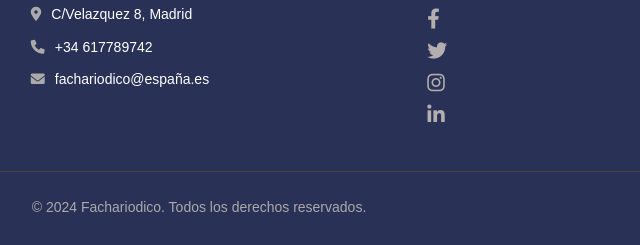
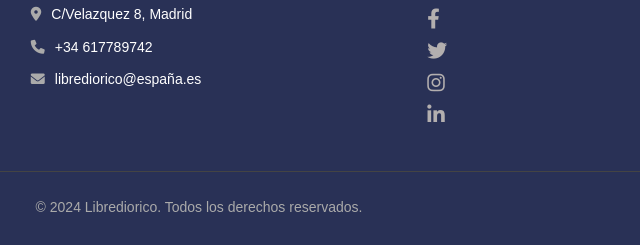
Before and after one commit to DatreRSX/Fachariodico, a plain HTML site: page index.html in a window 1280 px wide. Shown: the part 1359-1604 px from the top of the page, 441-1081 px from the left. Drawn offline with Linux system fonts and the light colour scheme.

Commit message:
eh profe menso facha

```diff
--- a/index.html
+++ b/index.html
@@ -2,7 +2,7 @@
 <html>
 
 <head>
-<title>Fachariodico</title>
+<title>Librediorico</title>
 <link rel="stylesheet" type="text/css" href="styles.css">
 <meta name="viewport" content="width=device-width, initial-scale=1.0">
 <link href="https://cdnjs.cloudflare.com/ajax/libs/font-awesome/6.0.0-beta3/css/all.min.css" rel="stylesheet">
@@ -14,7 +14,7 @@
 
 <div id="CajonTitulo">
 <div><img id="logo" src="logo.png" alt="logo"></div>
-<div id="Titulo">Fachariodico</div>
+<div id="Titulo">Librediorico</div>
 </div>
 
 <div id="ui">
@@ -123,7 +123,7 @@
           <ul>
               <li><i class="fas fa-map-marker-alt"></i>C/Velazquez 8, Madrid</li>
               <li><i class="fas fa-phone"></i> +34 617789742</li>
-              <li><i class="fas fa-envelope"></i>fachariodico@españa.es</li>
+              <li><i class="fas fa-envelope"></i>librediorico@españa.es</li>
           </ul>
       </div>
 
@@ -149,7 +149,7 @@
   </div>
 
   <div class="footer-bottom">
-      <p>&copy; 2024 Fachariodico. Todos los derechos reservados.</p>
+      <p>&copy; 2024 Librediorico. Todos los derechos reservados.</p>
   </div>
 </footer>
 </body>
--- a/styles.css
+++ b/styles.css
@@ -321,7 +321,8 @@ h1
 margin:8px
 }
 
-  @media (max-width: 768px) {
+  @media (max-width: 768px)
+  {
     .noticia {
       width: 48%;
 
@@ -329,7 +330,8 @@ margin:8px
 
 }
 
-  @media (max-width: 480px) {
+  @media (max-width: 480px)
+   {
     .noticia {
       width: 100%;
     }
```
Also changed, not shown: deportes.html (+2 -2 lines), economia.html (+2 -2 lines), internacional.html (+2 -2 lines), nacional.html (+2 -2 lines), opinion.html (+2 -2 lines), politica.html (+2 -2 lines), tecnologia.html (+2 -2 lines).
